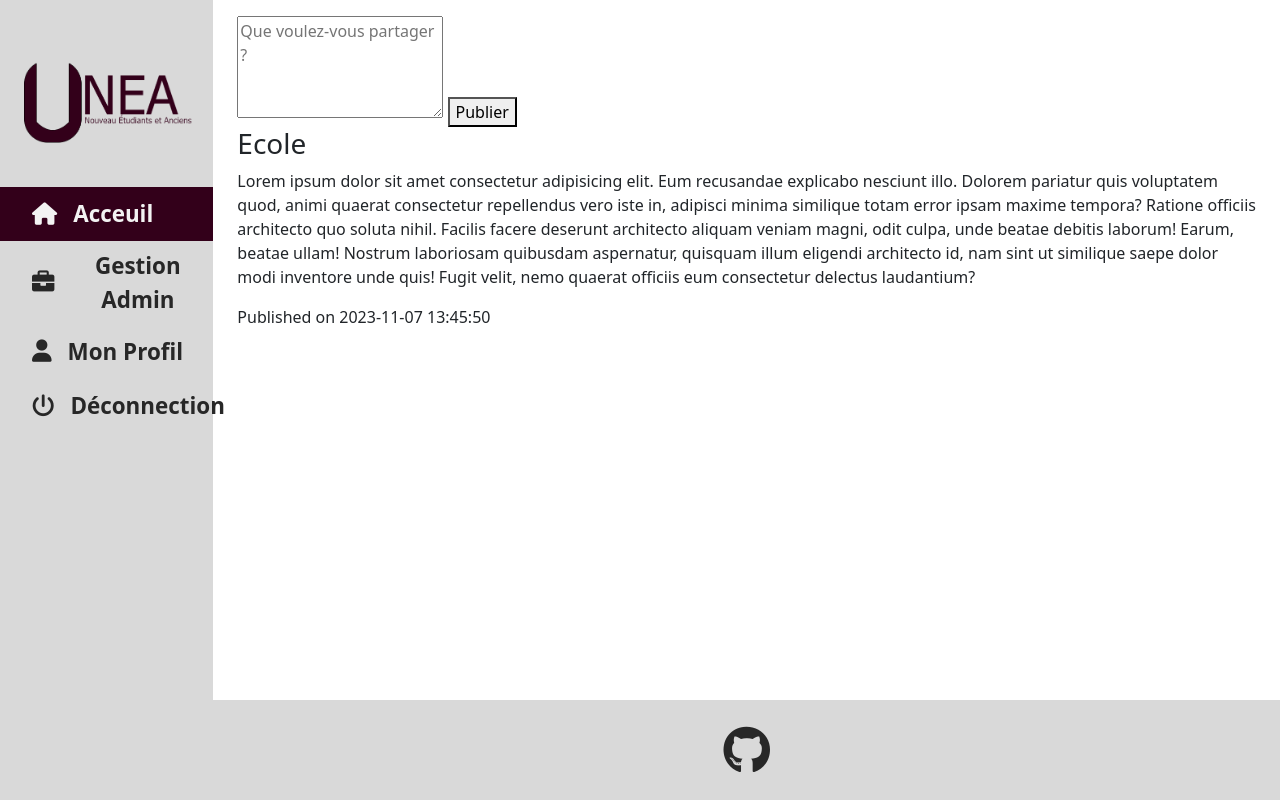
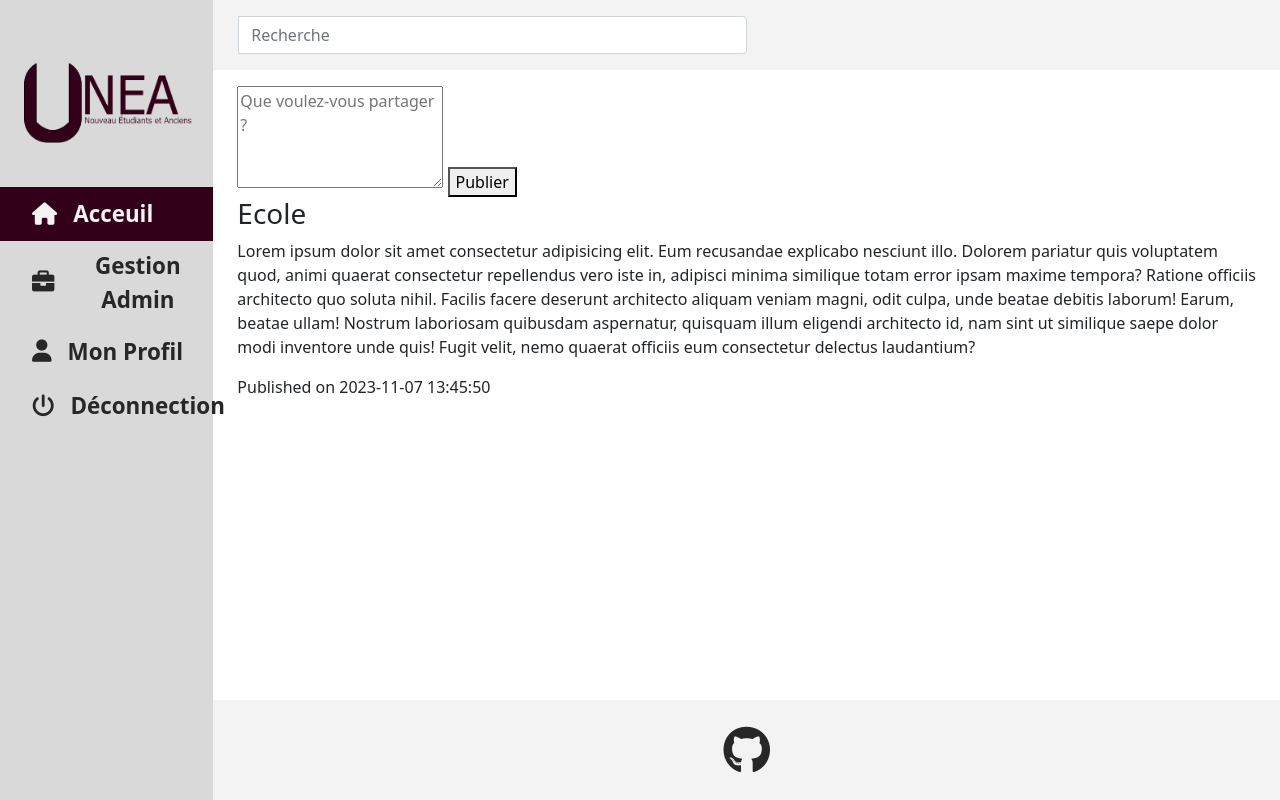
Before and after one commit to Miner-code/MIT-G4, a PHP site: page /home.php in a window 1280 px wide. Run offline with PHP 8.4, Linux system fonts and the light colour scheme; a user stored in the database is signed in; data comes from the database, SQL or seed files in the repository.

Commit message:
nav & footer

```diff
--- a/assets/css/main.css
+++ b/assets/css/main.css
@@ -74,7 +74,13 @@
 }
 
 .min-h-for-footer {
-    min-height: calc(100vh - 100px);
+    min-height: calc(100vh - 224px);
+}
+
+@media (min-width: 768px) {
+    .min-h-for-footer {
+        min-height: calc(100vh - 170px);
+    }
 }
 
 .footer {
--- a/assets/js/inscription.js
+++ b/assets/js/inscription.js
@@ -60,6 +60,5 @@ function onOtherEtab() {
     } else {
         $("#onOtherEtab").html("");
     }
-    $("#footer").css({"top": $(document).height()});
-    console.log($(document).height());
+    $("#footer").css({"top": $(document).height() - $("#footer").height()*2});
 }
--- a/include/footer.php
+++ b/include/footer.php
@@ -1,5 +1,5 @@
             </div>
-            <div class="w-100 bg-grey d-flex justify-content-center footer">
+            <div class="w-100 bg-grey-light d-flex justify-content-center footer">
                 <a href="https://github.com/Miner-code/MIT-G4" target="_blank" class="m-4"><i class="fa-brands fa-github grey-dark" style="font-size: 3em;"></i></a>
             </div>
         </main>
--- a/include/nav.php
+++ b/include/nav.php
@@ -32,7 +32,7 @@ if (isset($_SESSION['role_user'])) {
 if (isset($_SESSION['id_user'])) {
 ?>
 						<li class="nav-item">
-							<a href="profil.php" class="nav-link d-flex align-items-center"><div class="grey-dark"><i class="fa-solid fa-user ms-4 mt-2 me-3 mb-2"></i></div><span class="grey-dark">Mon Profil</span></a>
+							<a href="profil.php?id_user=<?=$_SESSION['id_user']?>" class="nav-link d-flex align-items-center"><div class="grey-dark"><i class="fa-solid fa-user ms-4 mt-2 me-3 mb-2"></i></div><span class="grey-dark">Mon Profil</span></a>
 						</li>
 						<li class="nav-item">
 							<a href="logout.php" class="nav-link d-flex align-items-center"><div class="grey-dark"><i class="fa-solid fa-power-off ms-4 mt-2 me-3 mb-2"></i></div><span class="grey-dark">Déconnection</span></a>
@@ -46,4 +46,27 @@ if (isset($_SESSION['id_user'])) {
 			</aside>
 <!-- fin navbar -->
 				<main class="col px-0 flex-grow-1">
+
+<?php
+if (strpos($_SERVER['REQUEST_URI'], 'profil') == false) {
+?>
+	<header class="bg-grey-light py-3">
+		<section class="input-group flex-nowrap w-50">
+			<button class="input-group-text btn" id="addon-wrapping">
+				<svg viewBox="0 0 24 24" xmlns="http://www.w3.org/2000/svg">
+					<path d="m0 0h24v24h-24z" fill="#fff"/><path d="m20.71 19.29-3.4-3.39a7.92 7.92 0 0 0 1.69-4.9 8 8 0 1 0 -8 8 7.92 7.92 0 0 0 4.9-1.69l3.39 3.4a1 1 0 0 0 1.42 0 1 1 0 0 0 0-1.42zm-15.71-8.29a6 6 0 1 1 6 6 6 6 0 0 1 -6-6z" fill="#231f20"/>
+				</svg>
+			</button>
+			<input type="text" class="form-control" placeholder="Recherche">
+		</section>
+	</header>
+<?php
+} else {
+	?>
+	<div style="height:70px;"></div>
+	<?php
+}
+?>
+
+
 					<div class="container py-3 min-h-for-footer">
```
Also changed, not shown: connexion.php (+6 -1 lines), inscription.php (+6 -1 lines).
